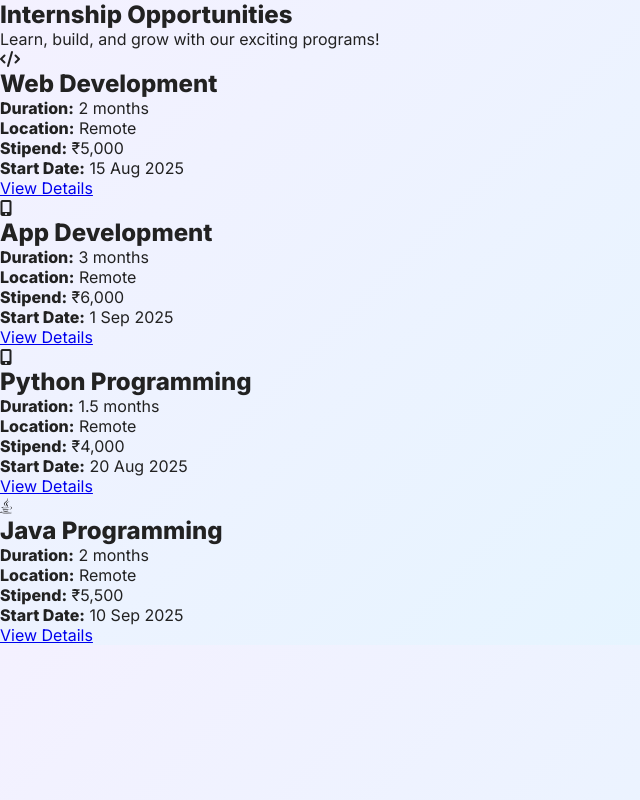
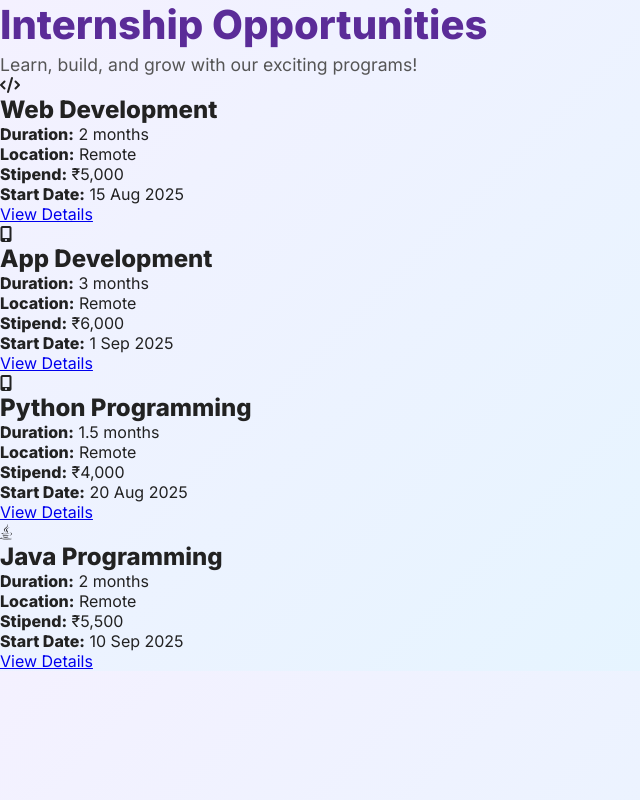
Before and after one commit to Srilekha-Paul/Redesign_web, a plain HTML site: page index.html in a window 1280 px wide. Shown: the whole page, without its empty margins (0-640 px from the left). Drawn offline with Linux system fonts and the light colour scheme.

Commit message:
add complete header

```diff
--- a/style.css
+++ b/style.css
@@ -8,3 +8,14 @@ body{
     background: linear-gradient(135deg, #f4f1ff, #dff6ff);
     color: #222;
 }
+
+.header h1{
+    font-size: 2.5rem; ;
+    font-weight: 800;
+    color: #5b2c98;
+}
+.header p {
+    font-size: 1.1rem;
+    margin-top: 5px;
+    color: #555;
+}
```
